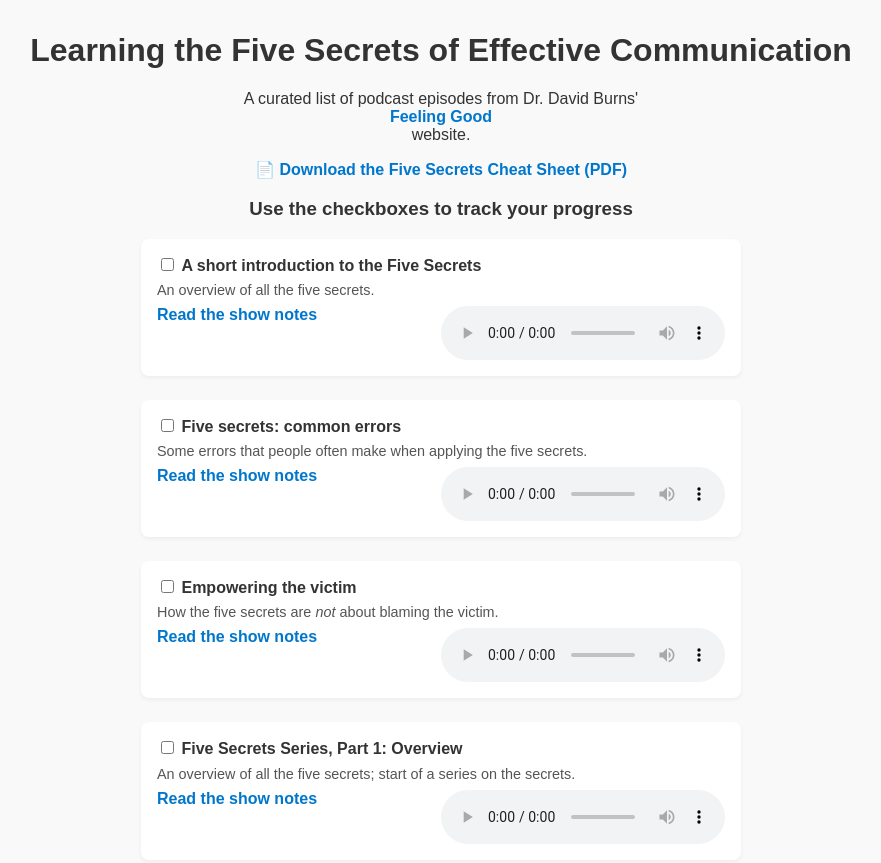
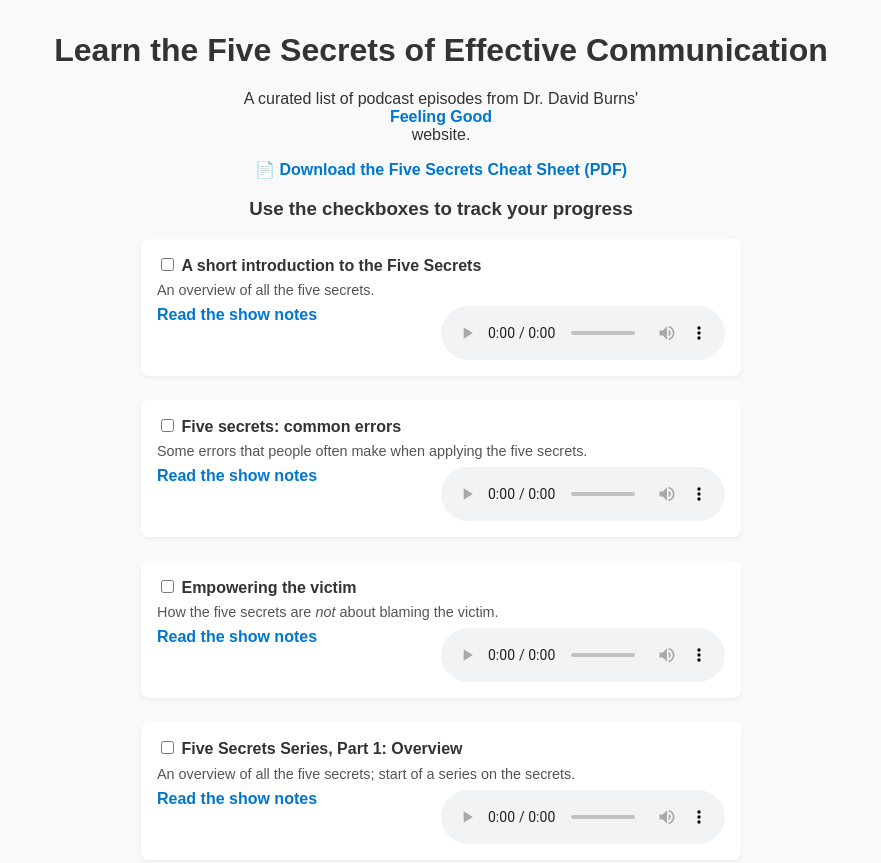
Before and after one commit to gphilip/FiveSecrets, a plain HTML site: page index.html in a window 1280 px wide. Shown: the top 863 px of the page, without its empty margins (199-1080 px from the left). Drawn offline with Linux system fonts and the light colour scheme.

Commit message:
modified:   index.html

```diff
--- a/index.html
+++ b/index.html
@@ -58,7 +58,7 @@
   </style>
 </head>
 <body>
-  <h1>Learning the Five Secrets of Effective Communication</h1>
+  <h1>Learn the Five Secrets of Effective Communication</h1>
   <p style="text-align:center;">A curated list of podcast episodes from Dr. David Burns' <a href="https://www.feelinggood.com " target="_blank">Feeling Good</a> website.</p>
 
   <p style="text-align:center;">
```
